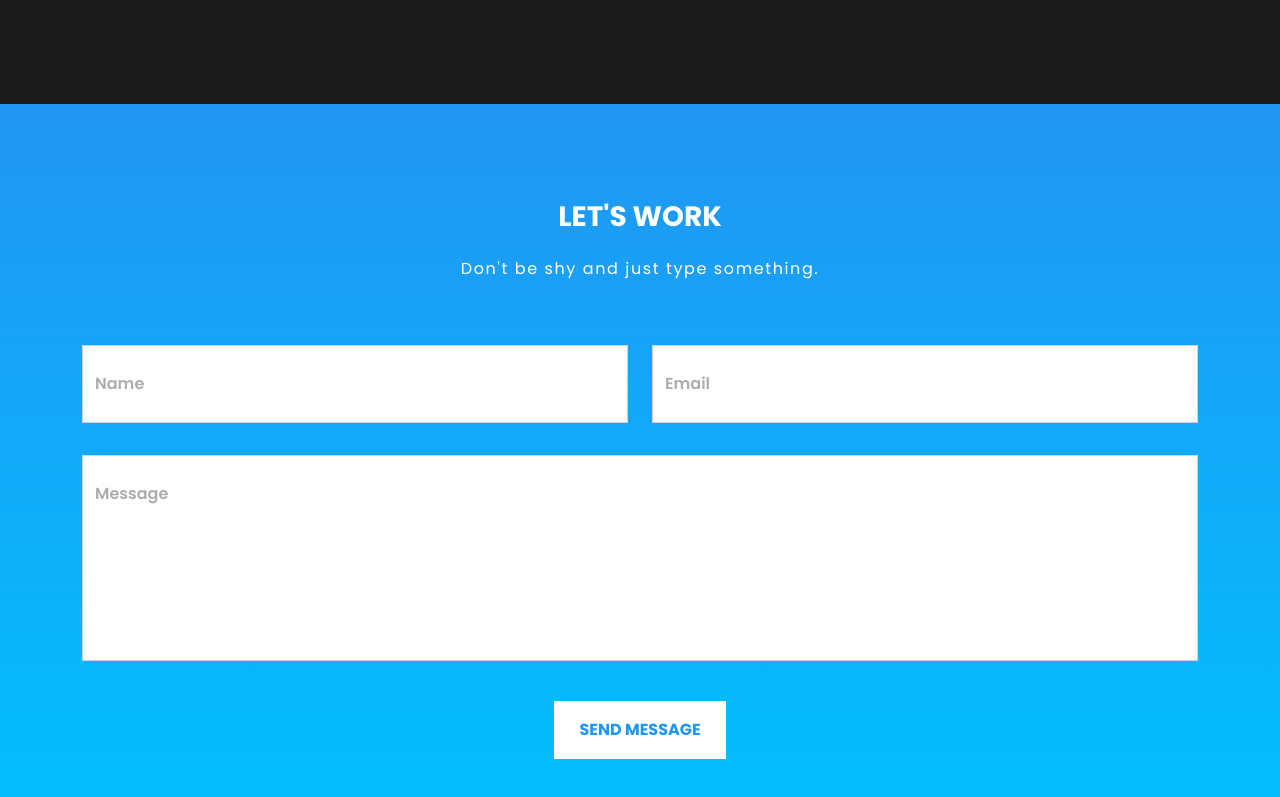
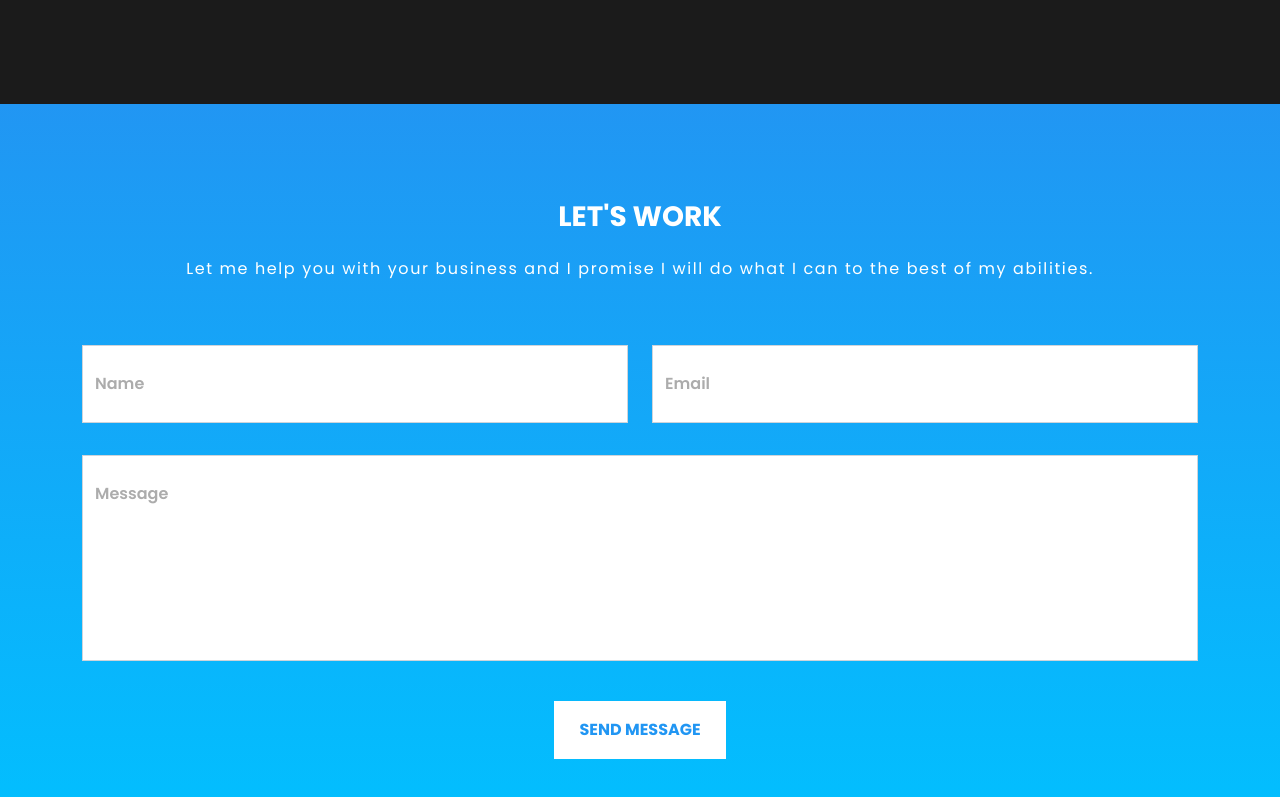
Before and after one commit to skrmgrm/portfolio, a React (Create React App) app: page / in a window 1280 px wide. Shown: the part 928-1725 px from the top of the page. Built offline with nearby package versions, Linux system fonts and the light colour scheme.

Commit message:
changed contact description

```diff
--- a/src/components/contact/Contact.js
+++ b/src/components/contact/Contact.js
@@ -6,7 +6,8 @@ const Contact = () => {
       <div className="container text-center pt-5">
         <h1 className="text-white text-uppercase fw-bold fs-3">Let's Work</h1>
         <p className="text-white fw-lighter mt-4">
-          Don't be shy and just type something.
+          Let me help you with your business and I promise I will do what I can
+          to the best of my abilities.
         </p>
       </div>
       <form type="submit" className="container py-5">
```
